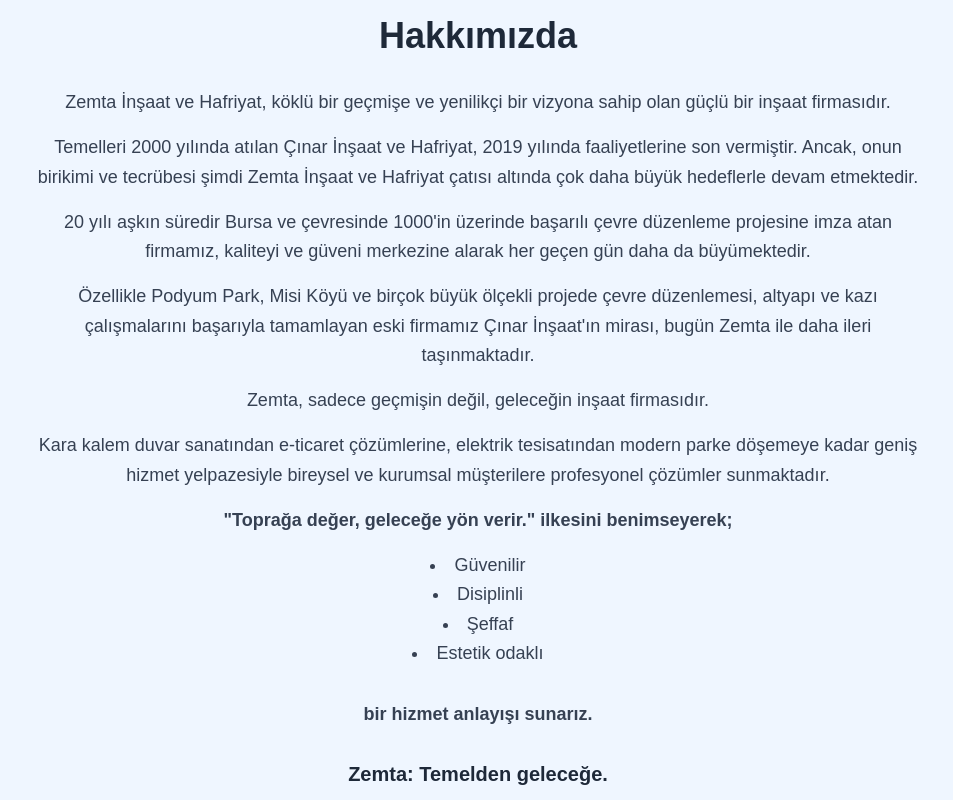
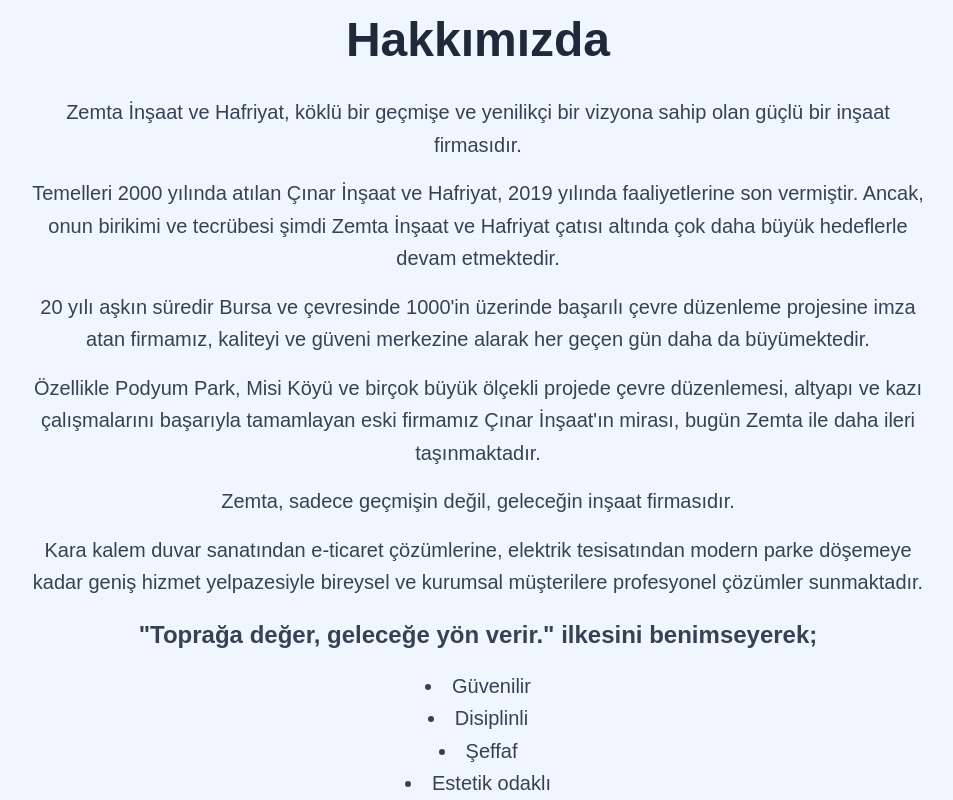
Before and after one commit to furkanucak90/zemta-web-site, a Next.js app: page / in a window 1280 px wide. Shown: the part 1760-2560 px from the top of the page, without its empty margins (162-1115 px from the left). Built offline with nearby package versions, Linux system fonts and the light colour scheme.

Commit message:
Hakkimizda bolumu profesyonel gorunum ve yazi boyutu ayarlamalari yapildi

```diff
--- a/app/page.js
+++ b/app/page.js
@@ -101,44 +101,50 @@
       </section>
 
       {/* Hakkımızda Bölümü */}
-      <section className="py-16 px-8 bg-blue-50 w-full"> {/* Açık mavi arka plan, w-full ekledim */}
+       <section className="py-16 px-8 bg-blue-50 w-full"> {/* Açık mavi arka plan, tam genişlik */}
         <div className="max-w-4xl mx-auto text-center">
-          <h2 className="text-4xl font-bold mb-8 text-gray-800">Hakkımızda</h2>
-          <p className="mb-4 text-lg text-gray-700 leading-relaxed">
+          {/* Başlık boyutunu artırdım */}
+          <h2 className="text-5xl font-extrabold mb-8 text-gray-800">Hakkımızda</h2>
+          {/* Paragraf boyutlarını ve satır aralığını ayarladım */}
+          <p className="mb-4 text-xl text-gray-700 leading-relaxed">
             Zemta İnşaat ve Hafriyat, köklü bir geçmişe ve yenilikçi bir vizyona sahip olan güçlü bir inşaat firmasıdır.
           </p>
-          <p className="mb-4 text-lg text-gray-700 leading-relaxed">
+          <p className="mb-4 text-xl text-gray-700 leading-relaxed">
             Temelleri 2000 yılında atılan Çınar İnşaat ve Hafriyat, 2019 yılında faaliyetlerine son vermiştir. Ancak, onun birikimi ve tecrübesi şimdi Zemta İnşaat ve Hafriyat çatısı altında çok daha büyük hedeflerle devam etmektedir.
           </p>
-          <p className="mb-4 text-lg text-gray-700 leading-relaxed">
+          <p className="mb-4 text-xl text-gray-700 leading-relaxed">
             20 yılı aşkın süredir Bursa ve çevresinde 1000&apos;in üzerinde başarılı çevre düzenleme projesine imza atan firmamız, kaliteyi ve güveni merkezine alarak her geçen gün daha da büyümektedir.
           </p>
-          <p className="mb-4 text-lg text-gray-700 leading-relaxed">
+          <p className="mb-4 text-xl text-gray-700 leading-relaxed">
             Özellikle Podyum Park, Misi Köyü ve birçok büyük ölçekli projede çevre düzenlemesi, altyapı ve kazı çalışmalarını başarıyla tamamlayan eski firmamız Çınar İnşaat&apos;ın mirası, bugün Zemta ile daha ileri taşınmaktadır.
           </p>
-          <p className="mb-4 text-lg text-gray-700 leading-relaxed">
+          <p className="mb-4 text-xl text-gray-700 leading-relaxed">
             Zemta, sadece geçmişin değil, geleceğin inşaat firmasıdır.
           </p>
-          <p className="mb-4 text-lg text-gray-700 leading-relaxed">
+          <p className="mb-4 text-xl text-gray-700 leading-relaxed">
             Kara kalem duvar sanatından e-ticaret çözümlerine, elektrik tesisatından modern parke döşemeye kadar geniş hizmet yelpazesiyle bireysel ve kurumsal müşterilere profesyonel çözümler sunmaktadır.
           </p>
-          <p className="mb-4 text-lg text-gray-700 font-semibold leading-relaxed">
+          {/* Slogan kısmını daha da vurgulu yaptım */}
+          <p className="mb-4 text-2xl text-gray-700 font-bold leading-relaxed">
             &quot;Toprağa değer, geleceğe yön verir.&quot; ilkesini benimseyerek;
           </p>
-          <ul className="list-disc list-inside text-lg text-gray-700 mb-4 leading-relaxed mx-auto max-w-md">
+          {/* Liste öğelerini de biraz büyüttüm */}
+          <ul className="list-disc list-inside text-xl text-gray-700 mb-4 leading-relaxed mx-auto max-w-md">
             <li>Güvenilir</li>
             <li>Disiplinli</li>
             <li>Şeffaf</li>
             <li>Estetik odaklı</li>
           </ul>
-          <p className="text-lg text-gray-700 font-bold mt-8">
+          <p className="text-xl text-gray-700 font-bold mt-8">
             bir hizmet anlayışı sunarız.
           </p>
-          <p className="text-xl text-gray-800 font-extrabold mt-8">
+          {/* Son sloganı daha da büyük ve kalın yaptım */}
+          <p className="text-3xl text-gray-800 font-extrabold mt-8">
             Zemta: Temelden geleceğe.
           </p>
         </div>
       </section>
+
 
       {/* İletişim Bölümü */}
       <section className="py-16 px-8 bg-gray-100 w-full"> {/* Gri arka plan, w-full ekledim */}
```
